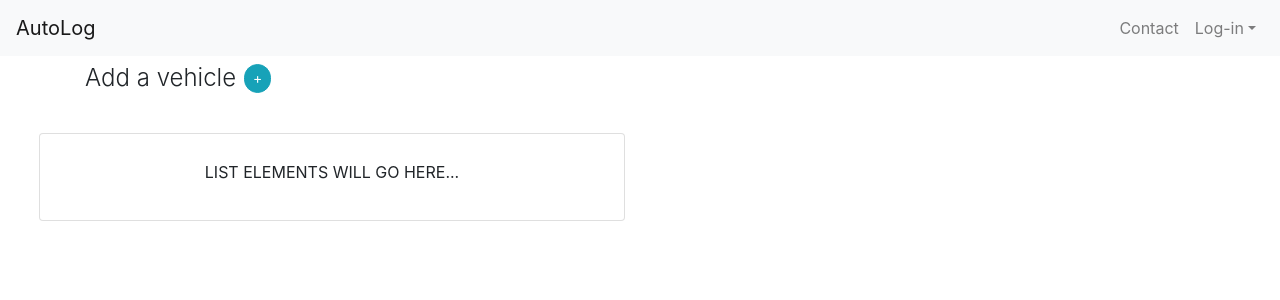
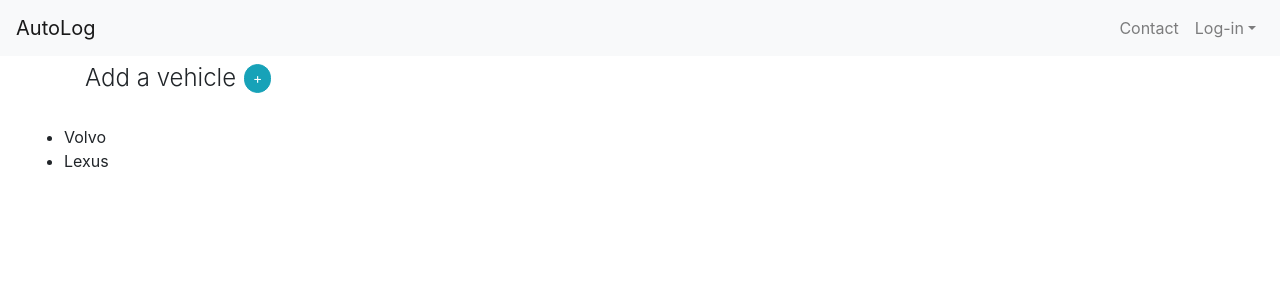
Before and after one commit to 3daddict/auto-service-log, a React (Create React App) app in the folder client/: page / in a window 1280 px wide. Shown: the top 300 px of the page. Built offline with nearby package versions, Linux system fonts and the light colour scheme.

Commit message:
working to pass dummy data to dom elements

```diff
--- a/client/src/App.js
+++ b/client/src/App.js
@@ -1,8 +1,6 @@
 import 'bootstrap/scss/bootstrap.scss';
 import './assets/css/app.scss';
 import React, { Component } from 'react';
-import Header from './components/Header';
-import Home from './components/Home';
 import Dashboard from './components/Dashboard';
 
 class App extends Component {
--- a/client/src/components/Dashboard.js
+++ b/client/src/components/Dashboard.js
@@ -1,7 +1,6 @@
 import React, { Component } from 'react'
 import Header from './Header';
 import VehicleLog from './createLog/VehicleLog';
-import { Container, Row } from 'reactstrap';
 
 export default class Dashboard extends Component {
   render() {
--- a/client/src/components/createLog/CreateCard.js
+++ b/client/src/components/createLog/CreateCard.js
@@ -1,5 +1,7 @@
 import React, { Component } from 'react';
 import { Col, Card, CardTitle, CardSubtitle } from 'reactstrap';
+import axios from 'axios';
+import dummyData from '../../dummyData/dummyData.json';
 
 export default class CreateCard extends Component {
     constructor(props) {
@@ -8,12 +10,20 @@ export default class CreateCard extends Component {
       this.state = {
         vehicleMake: '',
         vehicleModel: '',
-        vehicleYear: ''
+        vehicleYear: '',
+        loadedData: []
       }
     }
 
     componentDidMount() {
-        this.props.onRef(this)
+        this.props.onRef(this);
+
+        Object.keys(dummyData).map((key, index) => {
+            const loadedData = dummyData;
+            this.setState({ loadedData });
+
+        });
+
       }
 
     componentWillUnmount() {
@@ -28,18 +38,32 @@ export default class CreateCard extends Component {
             vehicleYear: year
 
         })
+
     }
+
+    // parseDb = (data) => {
+    //     Object.keys(data).map((key, index) => {
+    //         console.log(data[index]);
+
+    //     });
+    // }
+
 
   render() {
       const { vehicleMake, vehicleModel, vehicleYear } = this.state;
+
     return (
-        <Col className="mt-2" md="6">
+        <ul>
+        { this.state.loadedData.map(data => <li>{data.make}</li>)}
+      </ul>
+    )
+  }
+}
+
+{/* <Col className="mt-2" md="6">
             <Card body>
-                <CardTitle>{vehicleMake}</CardTitle>
+                <CardTitle>{ this.state.loadedData.map(data => {data.make})}</CardTitle>
                 <CardSubtitle className="lead text-muted">{vehicleModel} {vehicleYear}</CardSubtitle>
                 <p className="text-center">LIST ELEMENTS WILL GO HERE...</p>
             </Card>
-        </Col>
-    )
-  }
-}
+        </Col> */}
--- a/client/src/components/createLog/VehicleLog.js
+++ b/client/src/components/createLog/VehicleLog.js
@@ -1,5 +1,5 @@
 import React, { Component } from 'react'
-import { Container, Row, Col, Button, Modal, ModalHeader, ModalBody, ModalFooter,Form, FormGroup, Label, Input} from 'reactstrap';
+import { Container, Row, Col, Button, Modal, ModalHeader, ModalBody, Form, FormGroup, Label, Input} from 'reactstrap';
 import CreateCard from './CreateCard';
 
 export default class VehicleLog extends Component {
--- /dev/null
+++ b/client/src/dummyData/dummyData.json
@@ -0,0 +1,120 @@
+[
+  {
+    "id": "348tewhrgfi3u4asd5htwgfe978rhf",
+    "make": "Volvo",
+    "model": "S40 T5",
+    "year": 2008,
+    "services": {
+      "oilChange": {
+        "id_oc": "348tewhrgfi3wefweu45htwgfe978rhf",
+        "mileage": 75000,
+        "oilType": "5W-30",
+        "filter": "Mann-Filter HU 719/8",
+        "reminder": true,
+        "reminderInterval": 10000
+      },
+      "tires": {
+        "id_ti": "348tewhrgfi3u45htwgfe978rhf",
+        "mileage": 82091,
+        "reminder": true,
+        "reminderInterval": 10000,
+        "size": {
+          "front": "205/50R17",
+          "rear": "205/50R17"
+        }
+      },
+      "brakes": {
+        "mileage": {
+          "id_bf": "348tewhrgf453t6i3u45htwgfe978rhf",
+          "front": {
+            "mileage": 67635,
+            "rotation": false,
+            "reminder": true,
+            "reminderInterval": 10000
+          },
+          "rear": {
+            "id_br": "348tewhrgfidsaff3u45htwgfe978rhf",
+            "mileage": 63435,
+            "rotation": false,
+            "reminder": true,
+            "reminderInterval": 10000
+          }
+        }
+      },
+      "registration": {
+        "id_re": "348tewhrgfi3u43gyj45htwgfe978rhf",
+        "date": "02/12/2018",
+        "state": "CA",
+        "reminder": true,
+        "reminderInterval": 10000
+      },
+      "custom": {
+        "id_cu": "348tewhrgfi3u45htwdfgaseerytgfe978rhf",
+        "mileage": 67309,
+        "customName": "Timing Belt",
+        "customDesc": "changed timing belt",
+        "reminder": true,
+        "reminderInterval": 10000
+      }
+    }
+  },
+  {
+    "id": "534643456rgfi3u4asd5htwgfe978rhf",
+    "make": "Lexus",
+    "model": "IS300",
+    "year": 2008,
+    "services": {
+      "oilChange": {
+        "id_oc": "534643456348tewhrgfi3wefweu45htwgfe978rhf",
+        "mileage": 175000,
+        "oilType": "5W-30",
+        "filter": "Bosch",
+        "reminder": true,
+        "reminderInterval": 10000
+      },
+      "tires": {
+        "id_ti": "534643456348tewhrgfi3u45htwgfe978rhf",
+        "mileage": 182091,
+        "reminder": true,
+        "reminderInterval": 10000,
+        "size": {
+          "front": "215/45R17",
+          "rear": "215/45R17"
+        }
+      },
+      "brakes": {
+        "mileage": {
+          "id_bf": "534643456348tewhrgf453t6i3u45htwgfe978rhf",
+          "front": {
+            "mileage": 167635,
+            "rotation": false,
+            "reminder": true,
+            "reminderInterval": 10000
+          },
+          "rear": {
+            "id_br": "534643456348tewhrgfidsaff3u45htwgfe978rhf",
+            "mileage": 163435,
+            "rotation": false,
+            "reminder": true,
+            "reminderInterval": 10000
+          }
+        }
+      },
+      "registration": {
+        "id_re": "534643456348tewhrgfi3u43gyj45htwgfe978rhf",
+        "date": "02/12/2018",
+        "state": "CA",
+        "reminder": true,
+        "reminderInterval": 10000
+      },
+      "custom": {
+        "id_cu": "534643456348tewhrgfi3u45htwdfgaseerytgfe978rhf",
+        "mileage": 167309,
+        "customName": "Timing Belt",
+        "customDesc": "changed timing belt",
+        "reminder": true,
+        "reminderInterval": 10000
+      }
+    }
+  }
+]
```
